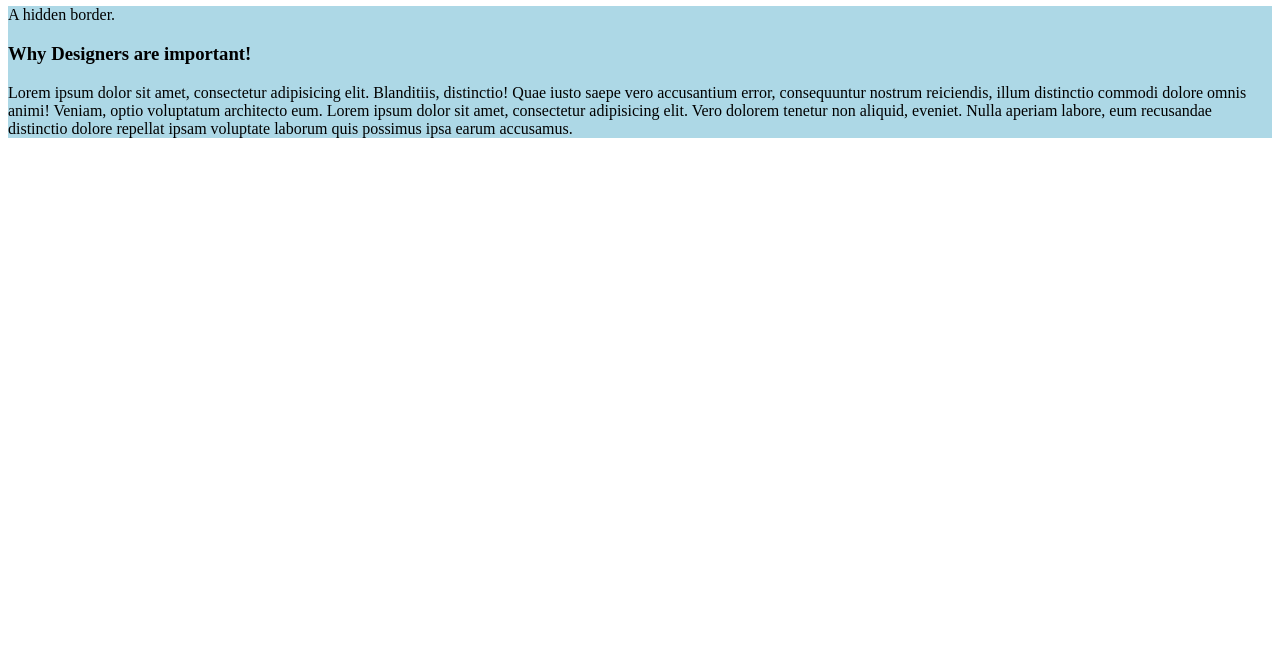
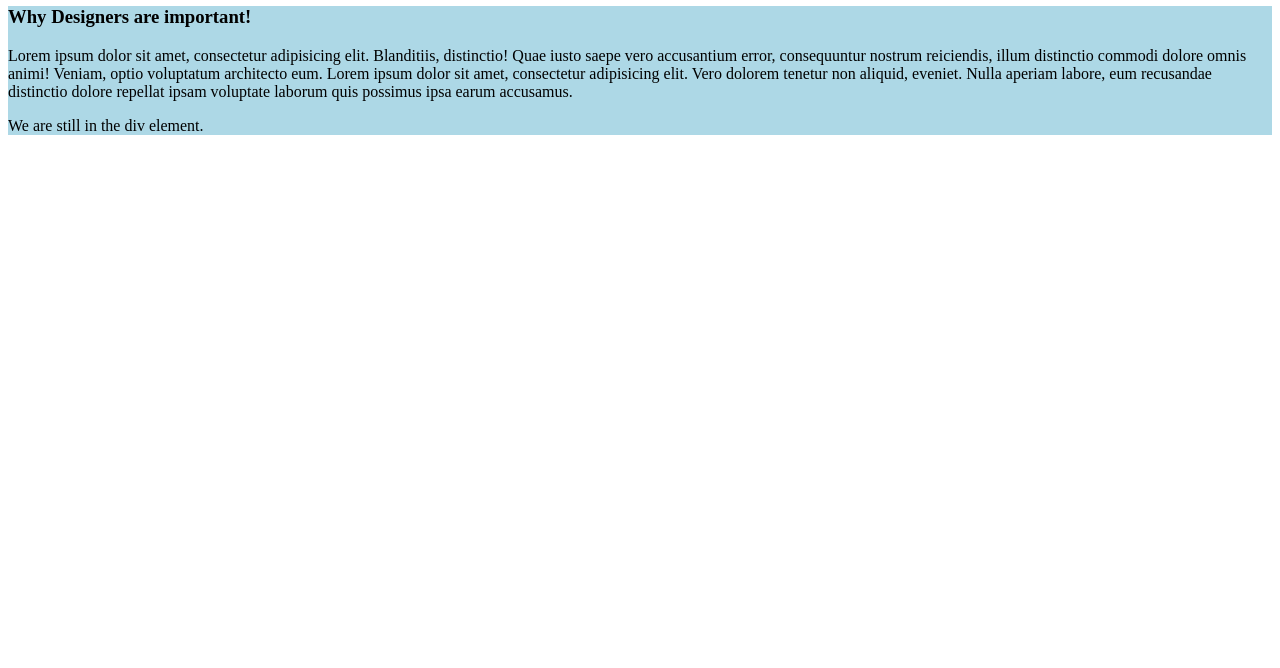
Before and after one commit to chelseascheets/challenge, a plain HTML site: page index.html in a window 1280 px wide. Shown: the part 132-800 px from the top of the page. Drawn offline with Linux system fonts and the light colour scheme.

Commit message:
Revert "added sections"
This reverts commit 94e9b3bf73eecc479cdf3ec91ea7bacd5ae9325c.

```diff
--- a/index.html
+++ b/index.html
@@ -7,30 +7,27 @@
 h1 {
     background-color: blue;
 }
+
 div {
     background-color: lightblue;
 }
+
 <footer> {
     background-color: blue;
 }
 p.solid {border-style: solid;}
-}
-p.hidden {border-style: hidden;}
 </style>
 </head>
 <body>
 
 <h1>Hey there I have a cool site</h1>
 <h1 class="solid">A solid border.</h1>
-<div
-    class="hidden">A hidden border.
-
 <div>
 <h3>Why Designers are important!</h3>
-</div>
-<div>Lorem ipsum dolor sit amet, consectetur adipisicing elit. Blanditiis, distinctio! Quae iusto saepe vero accusantium error, consequuntur nostrum reiciendis, illum distinctio commodi dolore omnis animi! Veniam, optio voluptatum architecto eum. Lorem ipsum dolor sit amet, consectetur adipisicing elit. Vero dolorem tenetur non aliquid, eveniet. Nulla aperiam labore, eum recusandae distinctio dolore repellat ipsam voluptate laborum quis possimus ipsa earum accusamus.
-</div>
-
+<p>Lorem ipsum dolor sit amet, consectetur adipisicing elit. Blanditiis, distinctio! Quae iusto saepe vero accusantium error, consequuntur nostrum reiciendis, illum distinctio commodi dolore omnis animi! Veniam, optio voluptatum architecto eum.
+    Lorem ipsum dolor sit amet, consectetur adipisicing elit. Vero dolorem tenetur non aliquid, eveniet. Nulla aperiam labore, eum recusandae distinctio dolore repellat ipsam voluptate laborum quis possimus ipsa earum accusamus.
+</p>
+We are still in the div element.
 </div>
 
 </body>
```
